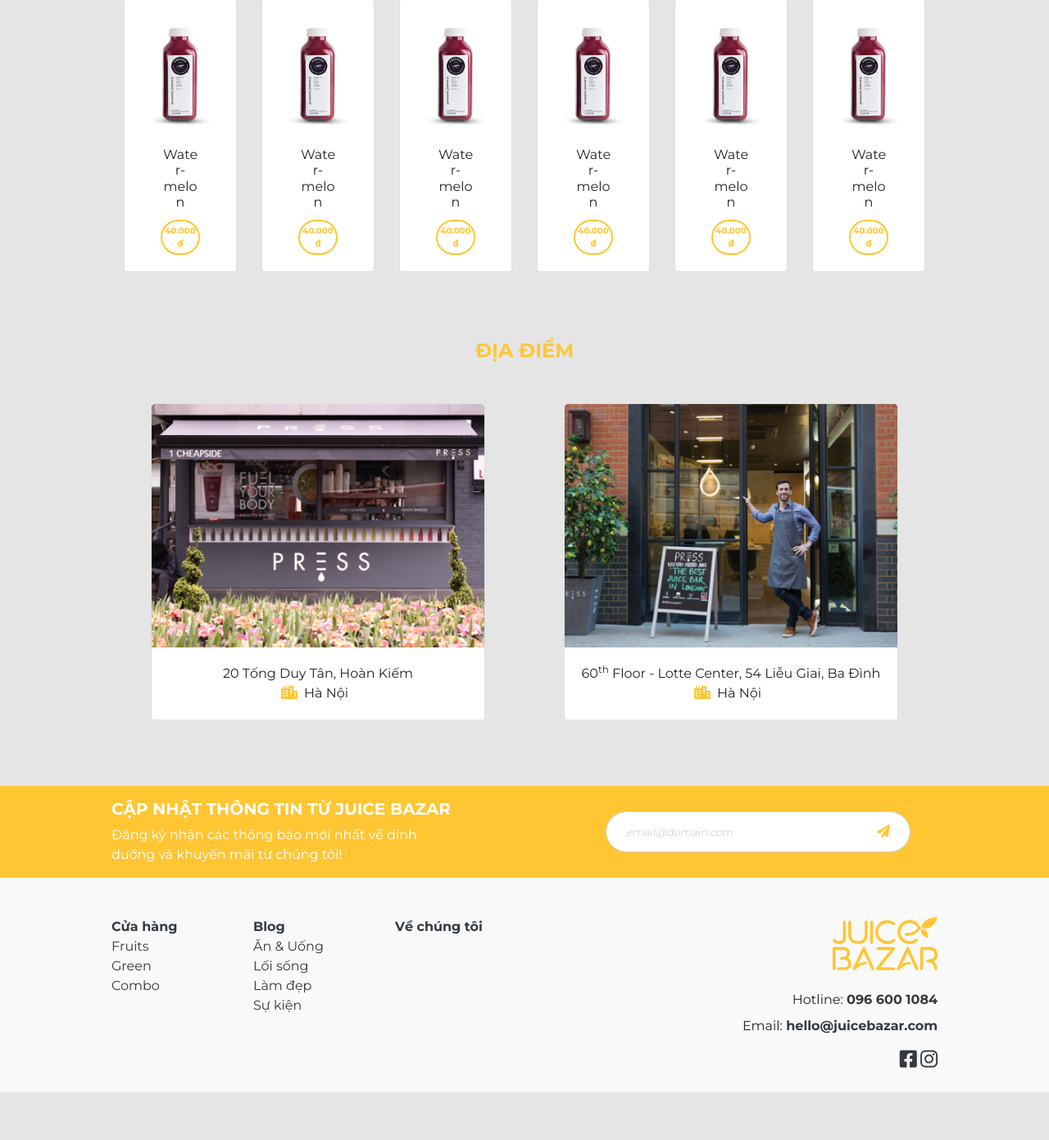
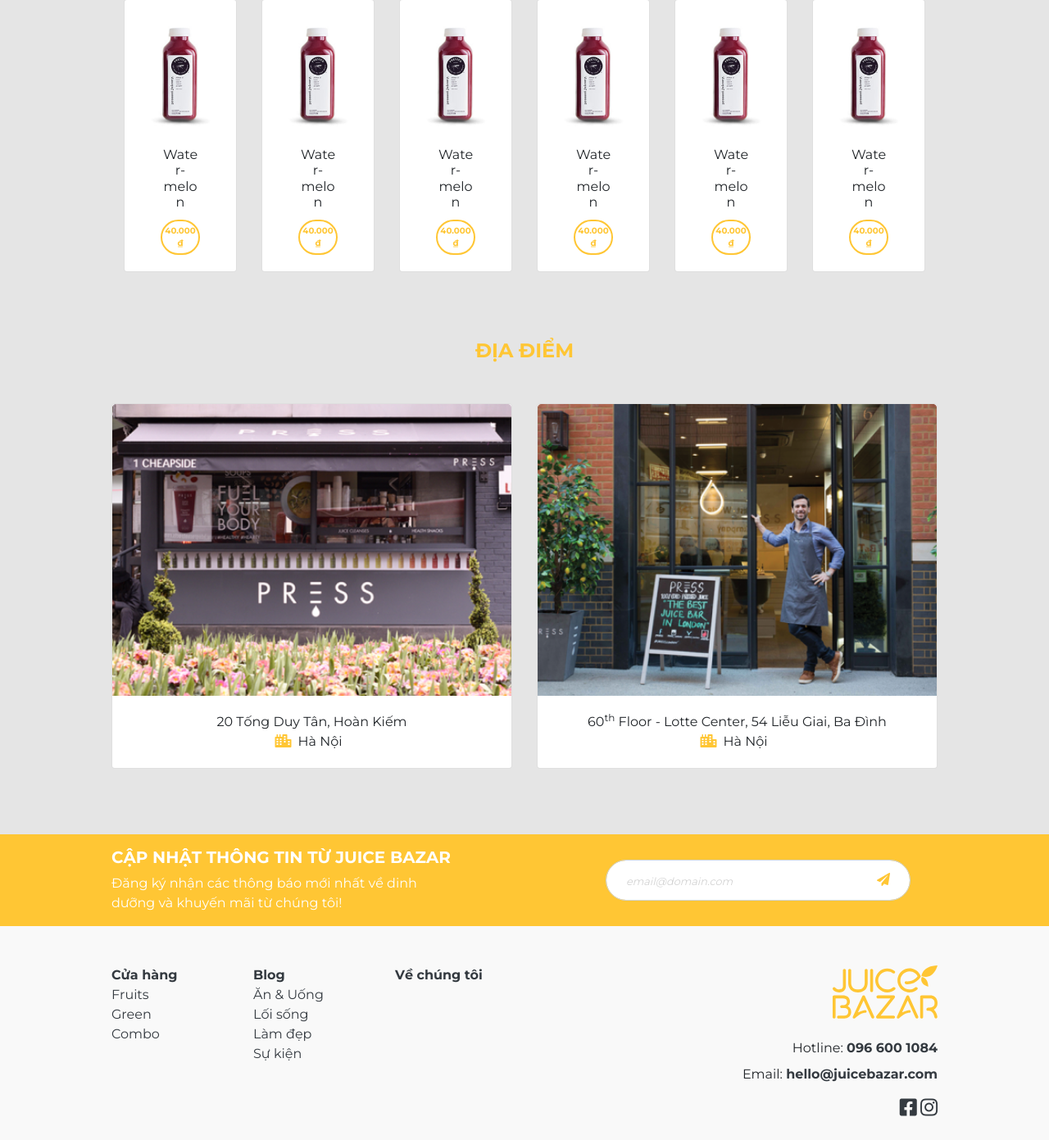
Before and after one commit to monodioo/Juice-Bazar, a PHP site: page /templates/home.html in a window 1280 px wide. Shown: the part 1693-3084 px from the top of the page at 82% size. Before the commit the page ends 3025 px from the top, so only its background shows below. Run offline with PHP 8.4, Linux system fonts and the light colour scheme; some libraries are stand-ins or nearby versions.

Commit message:
css change

```diff
--- a/assets/css/style.css
+++ b/assets/css/style.css
@@ -282,6 +282,10 @@
   width: 0.5rem;
 }
 
+.main-section {
+  padding-top: 5rem;
+}
+
 .section-title {
   font-weight: bold;
   font-size: 1.5rem;
@@ -289,7 +293,7 @@
   text-align: center;
   text-transform: uppercase;
   color: #ffc634;
-  padding-top: 5rem;
+  /* padding-top: 5rem; */
   padding-bottom: 3rem;
 }
 
@@ -685,3 +689,12 @@
 .cart-juice-name {
   font-weight: bold;
 }
+
+.breadcrumb a {
+  color: #ffc634 !important;
+  text-decoration: none;
+}
+
+.breadcrumb a:hover {
+  font-weight: bold;
+}
--- a/templates/aboutus.html
+++ b/templates/aboutus.html
@@ -34,7 +34,7 @@
       <nav class="navbar navbar-expand-lg sticky-top row">
         <div class="col-4 px-0 pt-2">
           <i
-            class="fas fa-bars navbar-toggler btn-nav js-menu-toggle"
+          class="fas fa-bars btn-nav js-menu-toggle d-sm-block d-lg-none"
             style="color: #ffc634; cursor: pointer"
           ></i>
           <div class=" d-none d-lg-block">
@@ -855,7 +855,7 @@
         <div class="page-section newsletter-section col py-3">
           <div class="section-body row row-eq-height newsletter-text">
             <div
-              class="col-12 col-md-7 d-flex flex-column justify-content-center pl-2 pl-lg-0"
+              class="col-12 col-md-7 d-flex flex-column justify-content-center pl-3 pl-lg-0"
             >
               <h5 class="text-uppercase font-weight-bold">
                 Cập nhật thông tin từ Juice Bazar
--- a/templates/home.html
+++ b/templates/home.html
@@ -33,7 +33,7 @@
       <nav class="navbar navbar-expand-lg sticky-top row">
         <div class="col-4 px-0 pt-2">
           <i
-              class="fas fa-bars navbar-toggler btn-nav js-menu-toggle"
+          class="fas fa-bars btn-nav js-menu-toggle d-sm-block d-lg-none"
             style="color: #ffc634; cursor: pointer"
           ></i>
           <div class=" d-none d-lg-block">
@@ -162,6 +162,7 @@
           </div>
         </div>
       </nav>
+
       <div class="row px-0">
         <div
           id="carouselExampleFade"
@@ -246,8 +247,9 @@
           </a>
         </div>
       </div>
+
       <div class="row">
-        <div class="page-section col">
+        <div class="page-section main-section col">
           <div class="section-title">Sản phẩm</div>
           <div class="row mb-4">
             <div class="col-4">
@@ -297,7 +299,7 @@
         </div>
       </div>
       <div class="row px-0">
-        <div class="page-section w-100">
+        <div class="page-section main-section w-100">
           <div class="section-title">Về Chúng tôi</div>
           <div class="section-body">
             <div class="gradient-wrap">
@@ -338,7 +340,7 @@
         </div>
       </div>
       <div class="row">
-        <div class="page-section col">
+        <div class="page-section main-section col">
           <div class="section-title">Sản phẩm bán chạy nhất</div>
           <div class="section-body row">
             <!-- Modal -->
@@ -600,10 +602,10 @@
       </div>
       <!-- end of row -->
       <div class="row">
-        <div class="page-section col">
+        <div class="page-section main-section col">
           <div class="section-title">Địa điểm</div>
           <div class="section-body row row-eq-height">
-            <div class="col-6 px-lg-5">
+            <div class="col-6 pl-0">
               <div class="card w-100 h-100">
                 <img
                   src="../assets/image/home_locat1.png"
@@ -616,7 +618,7 @@
                 </div>
               </div>
             </div>
-            <div class="col-6 px-lg-5">
+            <div class="col-6 pr-0">
               <div class="card w-100 h-100">
                 <img
                   src="../assets/image/home_locat2.png"
@@ -637,7 +639,7 @@
         <div class="page-section newsletter-section col py-3">
           <div class="section-body row row-eq-height newsletter-text">
             <div
-              class="col-12 col-md-7 d-flex flex-column justify-content-center pl-2 pl-lg-0"
+              class="col-12 col-md-7 d-flex flex-column justify-content-center pl-3 pl-lg-0"
             >
               <h5 class="text-uppercase font-weight-bold">
                 Cập nhật thông tin từ Juice Bazar
@@ -677,7 +679,7 @@
       </div>
       <!-- end of row -->
       <div class="row footer">
-        <div class="page-section col pt-5 px-0 mb-4">
+        <div class="page-section col pt-5 px-3 px-md-2 px-lg-0 mb-4">
           <div class="row">
             <div class="col-6 col-lg-8">
               <div class="row">
```
Also changed, not shown: templates/cart.html (+9 -3 lines). Lines whose indentation alone changed are shown as unchanged.
